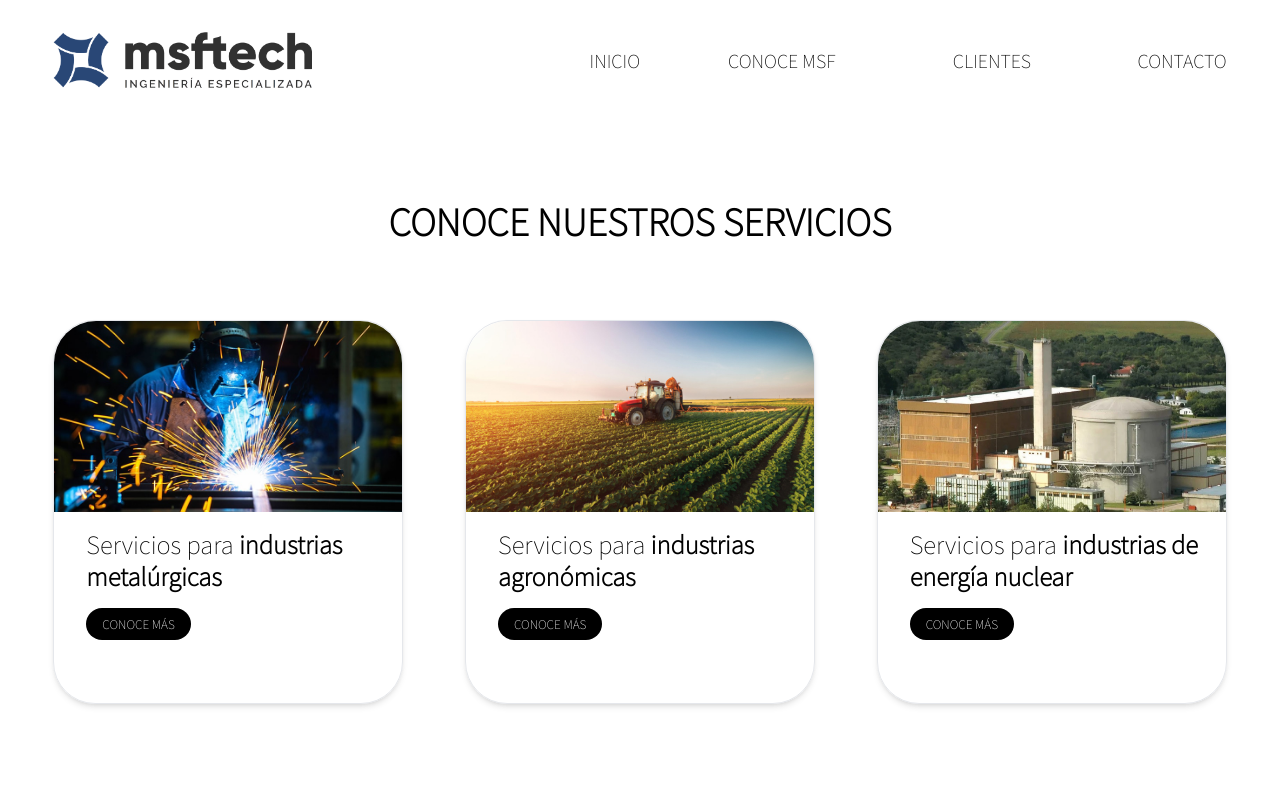
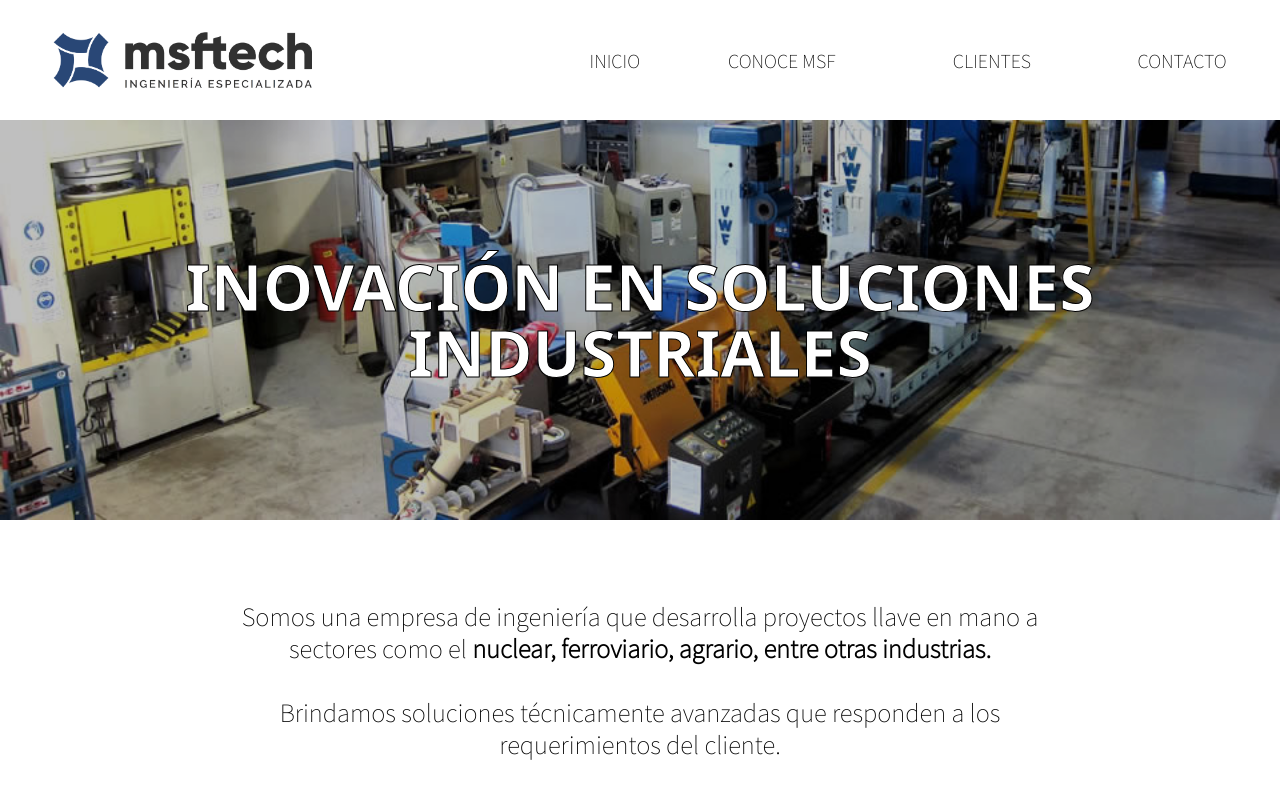
Before and after one commit to MatiasLuengo/MSF-web, a React (Vite) app: page / in a window 1280 px wide. Shown: the top 796 px of the page. Built offline with nearby package versions, Linux system fonts and the light colour scheme.

Commit message:
Modifies home, footer and contactForm

```diff
--- a/src/components/ContactForm.jsx
+++ b/src/components/ContactForm.jsx
@@ -9,13 +9,13 @@ export const ContactForm = ({  }) => {
 
         <div className="bg-white w-10/12 m-auto rounded-3xl border-[1px] border-black grid lg:grid-cols-2 z-20 shadow-lg">
             <form className=" w-10/12 m-auto rounded-3xl flex flex-col py-10" action="https://formsubmit.co/matiasluengoo95@gmail.com" method="POST">
-                    <label className="text-sm mb-2" for="Nombre">Nombre y Apellido</label>
+                    <label className="text-sm mb-2" htmlFor="Nombre">Nombre y Apellido</label>
                     <input className="border-[1px] border-black rounded-md h-8 mb-4" type="text" name="Nombre" required />
-                    <label className="text-sm mb-2" for="Teléfono">Teléfono</label>
+                    <label className="text-sm mb-2" htmlFor="Teléfono">Teléfono</label>
                     <input className="border-[1px] border-black rounded-md h-8 mb-4" type="text" name="Teléfono"  required />
-                    <label className="text-sm mb-2" for="Email">Email</label>
+                    <label className="text-sm mb-2" htmlFor="Email">Email</label>
                     <input className="border-[1px] border-black rounded-md h-8 mb-4" type="email" name="Email" required />
-                    <label className="text-sm mb-2" for="Mensaje">Mensaje</label>
+                    <label className="text-sm mb-2" htmlFor="Mensaje">Mensaje</label>
                     <textarea className="border-[1px] border-black rounded-md mb-10" type="text" name="Mensaje" cols="15" rows="5" required></textarea>
                     <input className="bg-[#2e4474] w-full xs:w-fit text-white font-semibold uppercase py-2 px-7 rounded-3xl cursor-pointer hover:scale-105" type="submit" value="Enviar" />
                     <input type="hidden" name="_next" value="http://localhost:5173/" />
--- a/src/components/Footer.jsx
+++ b/src/components/Footer.jsx
@@ -26,13 +26,13 @@ export const Footer = ({  }) => {
                     </div>
                     <div className="flex flex-row justify-around items-center text-4xl uppercase mt-5">
                         <a className="hover:scale-105" href="https://www.facebook.com/msftechsa" target="_blank">
-                            <i class='bx bxl-facebook-square' ></i>
+                            <i className='bx bxl-facebook-square' ></i>
                         </a>
                         <a className="hover:scale-105" href="https://www.instagram.com/msftechsa" target="_blank">
-                        <i class='bx bxl-instagram' ></i>
+                        <i className='bx bxl-instagram' ></i>
                         </a>
                         <a className="hover:scale-105" href="https://www.linkedin.com/feed/update/urn:li:activity:7120039199910617089" target="_blank">
-                        <i class='bx bxl-linkedin-square' ></i>
+                        <i className='bx bxl-linkedin-square' ></i>
                         </a>
                     </div>
                 </div>
--- a/src/routes/Home.jsx
+++ b/src/routes/Home.jsx
@@ -1,11 +1,21 @@
 import { ServicesList } from "../components/servicesList"
 import { ContactForm } from "../components/ContactForm"
 import { TrustUs } from "../components/TrustUs"
+import img_empresa from "../assets/img_empresa.jpg"
 
 function Home() {
 
   return (
     <>
+      <div className="relative flex justify-center items-center">
+        <img className="w-full max-h-[29rem] overflow-hidden" src={img_empresa} alt="Trabajadores unidos" />
+        <h2 className="absolute z-10 uppercase mx-5 text-white textBorder text-center text-4xl lg:text-[4rem] lg:leading-[66px] font-bold font-sans">Inovación en soluciones industriales</h2>
+        <div className="absolute top-0 bottom-0 left-0 right-0 bg-black opacity-25"></div>
+      </div>
+      <p className="w-8/12 m-auto text-center text-2xl font-normal my-20">Somos una empresa de ingeniería que desarrolla proyectos llave en mano a sectores como el <span className=" font-semibold">nuclear, ferroviario, agrario, entre otras industrias.</span><br/><br/>
+      Brindamos soluciones técnicamente avanzadas que responden a los requerimientos del cliente.<br/><br/>
+      Nos dedicamos al diseño, fabricación, mantenimiento y asistencia técnica de ingeniería sobre procesos, máquinas especiales, dispositivos, piezas, equipos y matrices.
+      </p>
       <h2 className="uppercase text-center text-4xl font-bold mb-20 mt-28">Conoce nuestros servicios</h2>
       <ServicesList/>
       <TrustUs/>
```
Also changed, not shown: src/assets/img_empresa.jpg (added).
